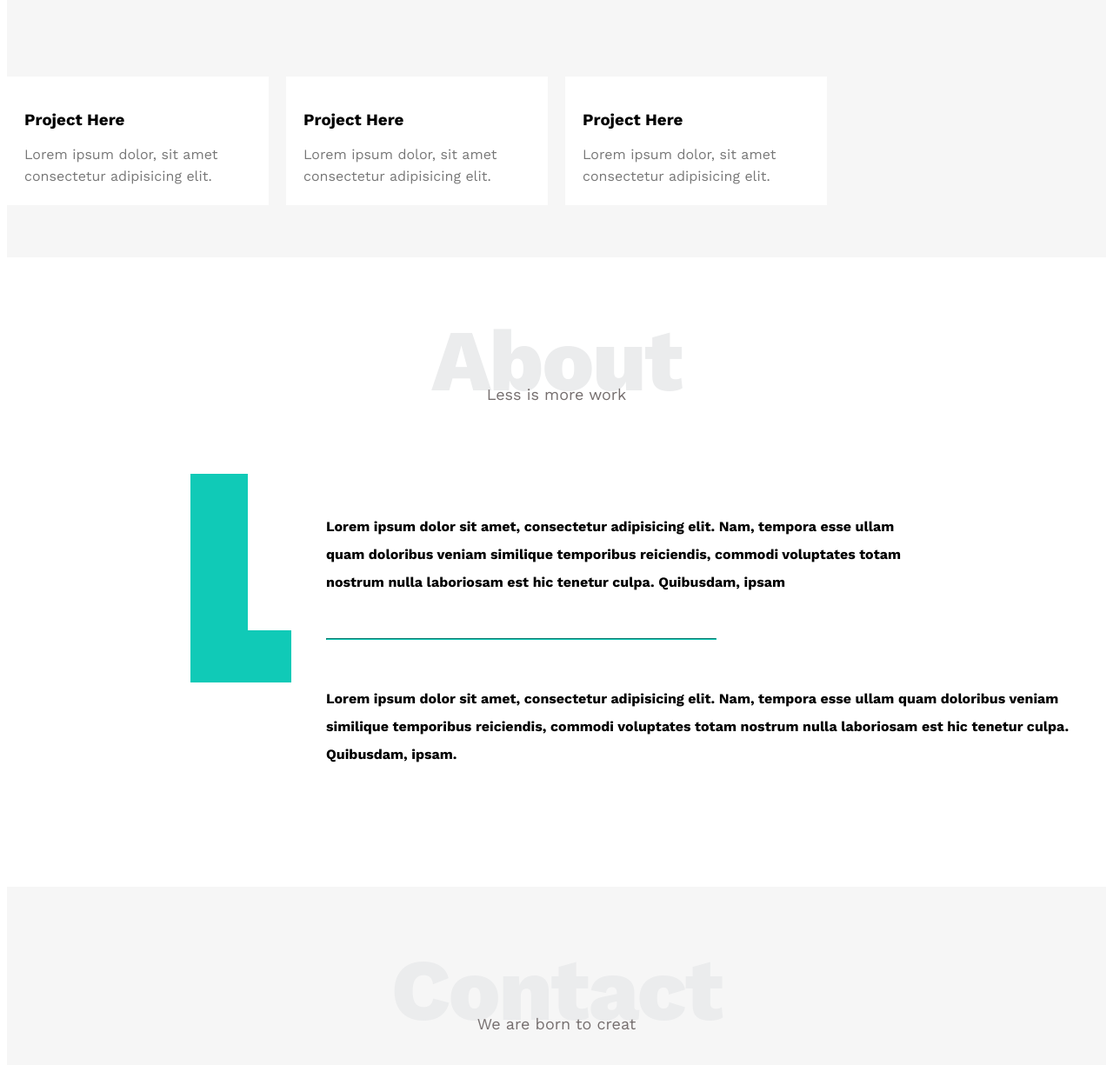
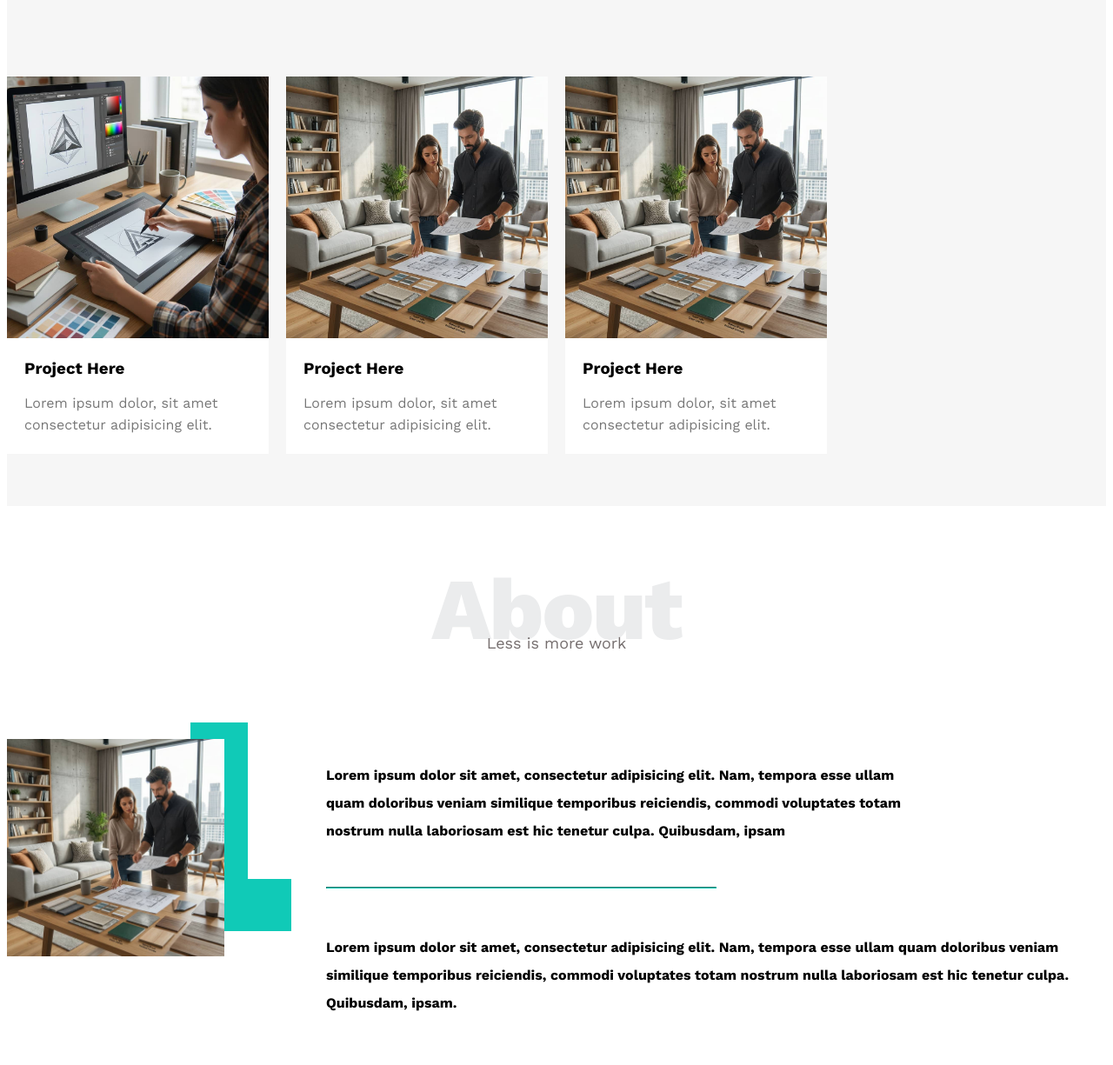
Before and after one commit to yamenshahood0-eng/Templateone, a plain HTML site: page index.html in a window 1280 px wide. Shown: the part 2245-3470 px from the top of the page at 87% size. Drawn offline with nearby package versions, Linux system fonts and the light colour scheme.

Commit message:
Update index.html

```diff
--- a/index.html
+++ b/index.html
@@ -139,21 +139,21 @@
             <p>If you do it rigth , it will last forever.</p>
             <div class="portfolio-content">
                 <div class="card">
-                    <img src="../project template one/image/11.jpeg" alt="">
+                    <img src="11.jpeg" alt="">
                     <div class="info">
                         <h3>Project Here</h3>
                         <p>Lorem ipsum dolor, sit amet consectetur adipisicing elit.</p>
                     </div>
                 </div>
                 <div class="card">
-                    <img src="../project template one/image/12.jpeg" alt="">
+                    <img src="12.jpeg" alt="">
                     <div class="info">
                         <h3>Project Here</h3>
                         <p>Lorem ipsum dolor, sit amet consectetur adipisicing elit.</p>
                     </div>
                 </div>
                 <div class="card">
-                    <img src="../project template one/image/12.jpeg" alt="">
+                    <img src="12.jpeg" alt="">
                     <div class="info">
                         <h3>Project Here</h3>
                         <p>Lorem ipsum dolor, sit amet consectetur adipisicing elit.</p>
@@ -171,7 +171,7 @@
             <p>Less is more work</p>
             <div class="about-content">
                 <div class="image">
-                    <img src="../project template one/image/12.jpeg" alt="">
+                    <img src="12.jpeg" alt="">
                 </div>
                 <div class="text">
                     <p>Lorem ipsum dolor sit amet, consectetur adipisicing elit. Nam, tempora esse ullam quam doloribus
```
